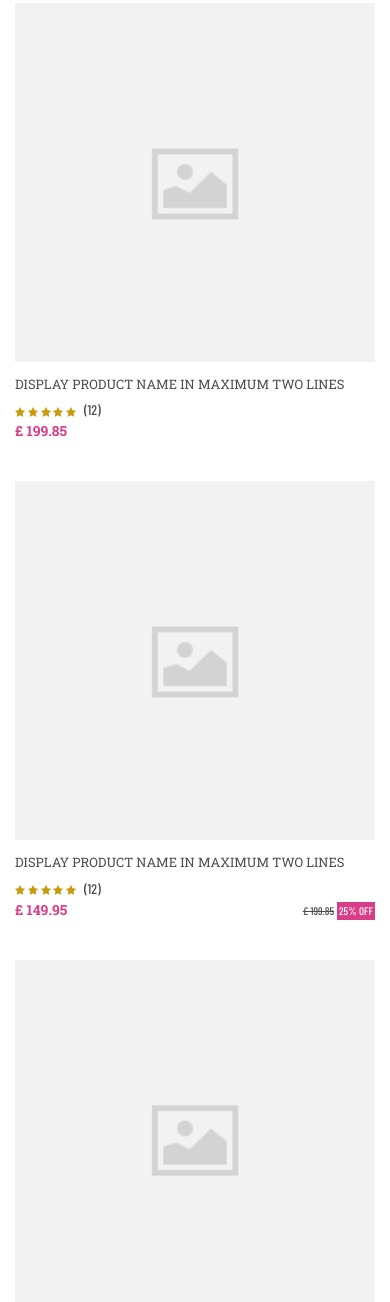
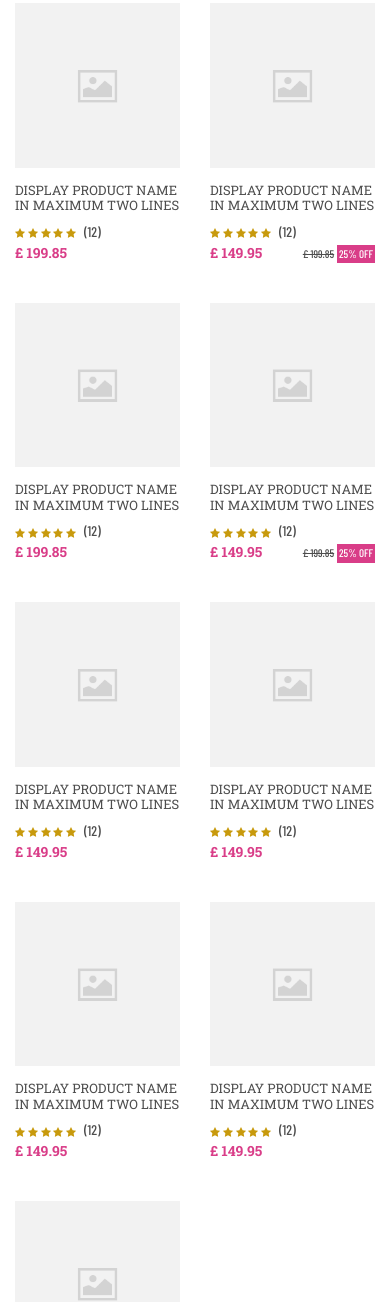
Before and after one commit to KarinaDesyatnik/stitcher, a plain HTML site: page category.html in a window 390 px wide. Shown: the part 698-2000 px from the top of the page. Drawn offline with nearby package versions, Linux system fonts and the light colour scheme; a script that the page names is missing.

Commit message:
change product colamn in category page

```diff
--- a/category.html
+++ b/category.html
@@ -1767,13 +1767,13 @@
                                             <option value="">Popular Product</option>
                                         </select>
                                     </div>
-                                </div>
+                               </div>
 
                             </div>
                         </div>
                         <div class="products-list">
                             <div class="row">
-                                <div class="col-md-4 col-sm-6 col-xs-6">
+                                <div class="col-md-4 col-sm-6 col-6">
                                     <div class="product__item product">
                                         <a href="product.html">
                                             <img src="img/category-page-images/product-img.png" alt="" class="product__image"></a>
@@ -1797,7 +1797,7 @@
                                         </div>
                                     </div>
                                 </div>
-                                <div class="col-md-4 col-sm-6 col-xs-6">
+                                <div class="col-md-4 col-sm-6 col-6">
                                     <div class="product__item product">
                                         <a href="product.html">
                                             <img src="img/category-page-images/product-img.png" alt="" class="product__image"></a>
@@ -1830,7 +1830,7 @@
                                     </div>
                                 </div>
 
-                                <div class="col-md-4 col-sm-6 col-xs-6">
+                                <div class="col-md-4 col-sm-6 col-6">
                                     <div class="product__item product">
                                         <a href="product.html">
                                             <img src="img/category-page-images/product-img.png" alt="" class="product__image"></a>
@@ -1856,7 +1856,7 @@
                                     </div>
                                 </div>
 
-                                <div class="col-md-4 col-sm-6 col-xs-6">
+                                <div class="col-md-4 col-sm-6 col-6">
                                     <div class="product__item product">
                                         <a href="product.html">
                                             <img src="img/category-page-images/product-img.png" alt="" class="product__image"></a>
@@ -1888,7 +1888,7 @@
                                         </div>
                                     </div>
                                 </div>
-                                <div class="col-md-4 col-sm-6 col-xs-6">
+                                <div class="col-md-4 col-sm-6 col-6">
                                     <div class="product__item product">
                                         <a href="product.html">
                                             <img src="img/category-page-images/product-img.png" alt="" class="product__image"></a>
@@ -1912,7 +1912,7 @@
                                         </div>
                                     </div>
                                 </div>
-                                <div class="col-md-4 col-sm-6 col-xs-6">
+                                <div class="col-md-4 col-sm-6 col-6">
                                     <div class="product__item product">
                                         <a href="product.html">
                                             <img src="img/category-page-images/product-img.png" alt="" class="product__image"></a>
@@ -1936,7 +1936,7 @@
                                         </div>
                                     </div>
                                 </div>
-                                <div class="col-md-4 col-sm-6 col-xs-6">
+                                <div class="col-md-4 col-sm-6 col-6">
                                     <div class="product__item product">
                                         <a href="product.html">
                                             <img src="img/category-page-images/product-img.png" alt="" class="product__image"></a>
@@ -1960,7 +1960,7 @@
                                         </div>
                                     </div>
                                 </div>
-                                <div class="col-md-4 col-sm-6 col-xs-6">
+                                <div class="col-md-4 col-sm-6 col-6">
                                     <div class="product__item product">
                                         <a href="product.html">
                                             <img src="img/category-page-images/product-img.png" alt="" class="product__image"></a>
@@ -1984,7 +1984,7 @@
                                         </div>
                                     </div>
                                 </div>
-                                <div class="col-md-4 col-sm-6 col-xs-6">
+                                <div class="col-md-4 col-sm-6 col-6">
                                     <div class="product__item product">
                                         <a href="product.html">
                                             <img src="img/category-page-images/product-img.png" alt="" class="product__image"></a>
```
Also changed, not shown: category-intermediary.html (+4 -5 lines).
